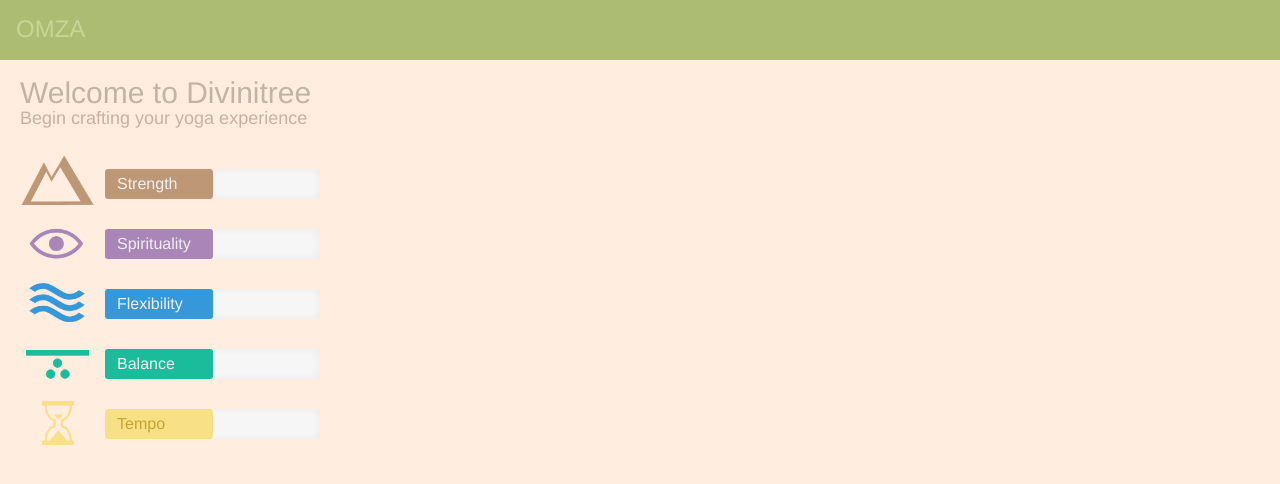
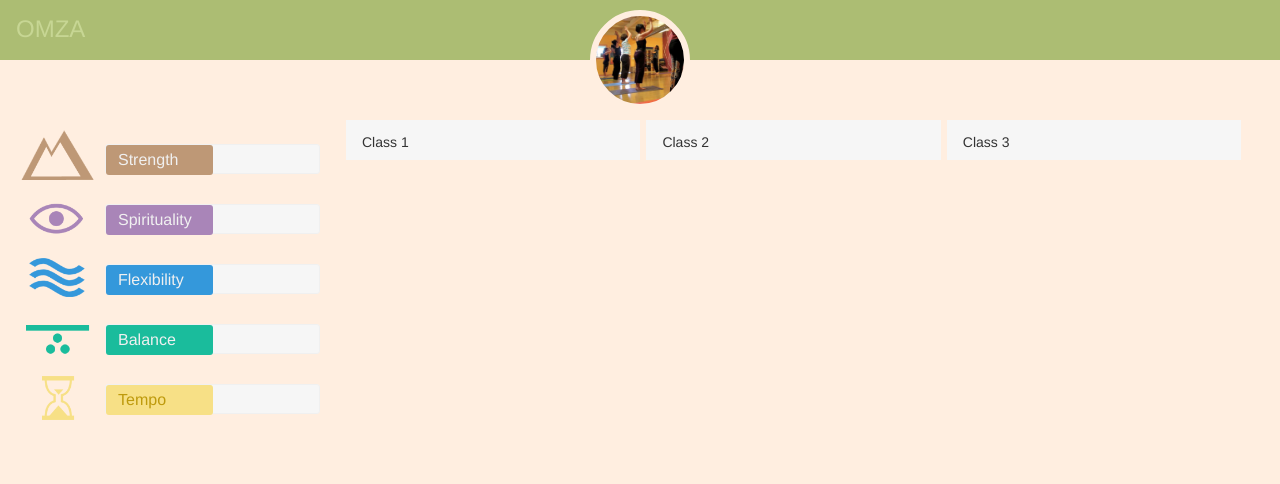
Before and after one commit to kespinola/omza, a PHP site: page / in a window 1280 px wide. Shown: the top 484 px of the page. Run offline with PHP 8.4, Linux system fonts and the light colour scheme; some libraries are stand-ins or nearby versions.

Commit message:
Start working on class list

```diff
--- a/css/main.css
+++ b/css/main.css
@@ -273,25 +273,79 @@ h1, h2, h3, h4 {
 .header {
   background-color: #acbd73;
   height: 60px;
-  padding: 12px 16px; }
+  padding: 12px 16px;
+  position: fixed;
+  top: 0;
+  width: 100%; }
 
 .logo {
   color: #c7d694;
   font-size: 24px; }
 
+.studio-img {
+  background-size: cover;
+  background-color: transparent;
+  /* Hardcode for now */
+  background-image: url(../img/divinitree.jpg);
+  border-radius: 50px;
+  border: 6px solid #ffeee0;
+  width: 100px;
+  height: 100px;
+  position: absolute;
+  top: 10px;
+  right: 50%;
+  margin-right: -50px; }
+
 .content {
-  padding: 16px 20px;
-  text-align: center; }
+  padding: 0 20px;
+  margin-top: 80px;
+  text-align: center;
+  white-space: nowrap;
+  position: relative;
+  max-width: 100%;
+  overflow: hidden; }
+
+.pane {
+  display: inline-block;
+  width: 100%;
+  white-space: normal;
+  margin-top: 40px; }
 
 .pane h1, .pane h2, .pane h3, .pane h4 {
   color: #C2B3A7;
   margin: 0; }
+
+.pane1 {
+  margin-top: 40px; }
 
 .pane1-head {
   margin-bottom: 16px; }
 
 .pane1 .btn-large {
   margin-top: 30px; }
+
+.pane2 {
+  width: 100%;
+  min-width: 100%;
+  text-align: left;
+  padding-right: 20px; }
+
+.class-list {
+  margin: 0;
+  padding: 0;
+  list-style: none; }
+  .class-list li {
+    list-style: none;
+    display: lock;
+    height: 40px;
+    padding: 12px 16px;
+    margin-left: 6px;
+    margin-bottom: 6px;
+    background: #f6f6f6;
+    box-sizing: border-box;
+    moz-box-sizing: border-box;
+    width: 100%;
+    max-width: 600px; }
 
 /**
  * SLIDERS
@@ -312,41 +366,35 @@ h1, h2, h3, h4 {
 
 .slider-strength .slider-i {
   background-color: #be9876; }
-
 .slider-strength .slider-img {
   background-image: url(../img/attr-strength.png); }
 
 .slider-spirit .slider-i {
   background-color: #a985b8; }
-
 .slider-spirit .slider-img {
   background-image: url(../img/attr-spirit.png); }
 
 .slider-flex .slider-i {
   background-color: #3498db; }
-
 .slider-flex .slider-img {
   background-image: url(../img/attr-flex.png); }
 
 .slider-balance .slider-i {
   background-color: #1abc9c; }
-
 .slider-balance .slider-img {
   background-image: url(../img/attr-balance.png); }
 
 .slider-tempo .slider-i {
   background-color: #f7e086; }
-
 .slider-tempo .slider-img {
   background-image: url(../img/attr-tempo.png); }
-
 .slider-tempo .slider-i .slider-l {
-  color: #C4A633; }
+  color: #be9a0d; }
 
 .slider-bg {
   background-color: #f6f6f6;
-  box-shadow: inset 0 0 8px rgba(0, 0, 0, 0.05);
   border-radius: 3px;
+  border: 1px solid #f0f0f0;
   height: 30px;
   margin-left: 85px;
   position: relative;
@@ -356,7 +404,8 @@ h1, h2, h3, h4 {
   border-radius: 3px;
   height: 30px;
   position: relative;
-  overflow: hidden; }
+  overflow: hidden;
+  max-width: 100%; }
 
 .slider-l {
   line-height: 30px;
@@ -374,11 +423,32 @@ h1, h2, h3, h4 {
  * Media Queries
  */
 @media only screen and (min-width: 720px) {
+  .content {
+    margin-top: 80px;
+    max-width: none; }
+
+  .pane {
+    width: auto;
+    float: left; }
+
   .pane1 {
-    width: 300px; }
+    width: 300px;
+    position: relative;
+    z-index: 6; }
 
   .pane1-head {
-    text-align: left; }
+    display: none; }
 
   .pane1 .btn-find {
-    display: none; } }
+    display: none; }
+
+  .pane2 {
+    position: absolute;
+    padding-left: 340px;
+    left: 0;
+    top: 0; } }
+@media only screen and (min-width: 1200px) {
+  .class-list li {
+    width: 32%;
+    max-width: none;
+    float: left; } }
--- a/css/main.scss
+++ b/css/main.scss
@@ -316,8 +316,9 @@ textarea {
 /******
  * OHMZA
  ******/
+$beige: #ffeee0;
 body {
-    background-color: #ffeee0;
+    background-color: $beige;
 }
 h1, h2, h3, h4 {
     font-family: 'Helvetica Neue', Helvetica, sans-serif;
@@ -352,24 +353,81 @@ $green: #c7d694;
     background-color: #acbd73;
     height: 60px;
     padding: 12px 16px;
+    position: fixed;
+    top: 0;
+    width: 100%;
 }
 .logo {
     color: #c7d694;
     font-size: 24px;
 }
+$studoWidth: 100px;
+.studio-img {
+    background-size: cover;
+    background-color: transparent;
+    /* Hardcode for now */
+    background-image: url(../img/divinitree.jpg);
+    border-radius: $studoWidth/2;
+    border: 6px solid $beige;
+    width: $studoWidth;
+    height: $studoWidth;
+    position: absolute;
+    top: 10px;
+    right: 50%;
+    margin-right: -$studoWidth/2;
+}
 .content {
-    padding: 16px 20px;
+    padding: 0 20px;
+    margin-top: 80px;
     text-align: center;
+    white-space: nowrap;
+    position: relative;
+    max-width: 100%;
+    overflow: hidden;
+}
+.pane {
+    display: inline-block;
+    width: 100%;
+    white-space: normal;
+    margin-top: 40px;
 }
 .pane h1, .pane h2, .pane h3, .pane h4 {
     color: #C2B3A7;
     margin: 0;
+}
+.pane1 {
+    margin-top: 40px;
 }
 .pane1-head {
     margin-bottom: 16px;
 }
 .pane1 .btn-large {
     margin-top: 30px;
+}
+.pane2 {
+    width: 100%;
+    min-width: 100%;
+    text-align: left;
+    padding-right: 20px;
+}
+
+.class-list {
+    margin: 0;
+    padding: 0;
+    list-style: none;
+    li {
+        list-style: none;
+        display: lock;
+        height: 40px;
+        padding: 12px 16px;
+        margin-left: 6px;
+        margin-bottom: 6px;
+        background: #f6f6f6;
+        box-sizing: border-box;
+        moz-box-sizing: border-box;
+        width: 100%;
+        max-width: 600px;
+    }
 }
 
 /**
@@ -389,43 +447,53 @@ $green: #c7d694;
     background-color: transparent;
     background-size: contain;
 }
-.slider-strength .slider-i {
+.slider-strength {
+    .slider-i {
         background-color: #be9876;
     }
-.slider-strength .slider-img {
+    .slider-img {
         background-image: url(../img/attr-strength.png);
     }
-.slider-spirit .slider-i {
+}
+.slider-spirit {
+    .slider-i {
         background-color: #a985b8;
     }
-.slider-spirit .slider-img {
+    .slider-img {
         background-image: url(../img/attr-spirit.png);
     }
-.slider-flex .slider-i {
+}
+.slider-flex {
+    .slider-i {
         background-color: #3498db;
     }
-.slider-flex .slider-img {
+    .slider-img {
         background-image: url(../img/attr-flex.png);
     }
-.slider-balance .slider-i {
+}
+.slider-balance {
+    .slider-i {
         background-color: #1abc9c;
     }
-.slider-balance .slider-img {
+    .slider-img {
         background-image: url(../img/attr-balance.png);
     }
-.slider-tempo .slider-i {
+}
+.slider-tempo {
+    .slider-i {
         background-color: #f7e086;
     }
-.slider-tempo .slider-img {
+    .slider-img {
         background-image: url(../img/attr-tempo.png);
     }
-.slider-tempo .slider-i .slider-l {
-    color: #C4A633;
+    .slider-i .slider-l {
+        color: darken(#f7e086, 35%);
+    }
 }
 .slider-bg {
     background-color: #f6f6f6;
-    box-shadow: inset 0 0 8px rgba(0,0,0,0.05);
     border-radius: 3px;
+    border: 1px solid #f0f0f0;
     height: 30px;
     margin-left: 85px;
     position: relative;
@@ -436,6 +504,7 @@ $green: #c7d694;
     height: 30px;
     position: relative;
     overflow: hidden;
+    max-width: 100%;
 }
 .slider-l {
     line-height: 30px;
@@ -453,14 +522,40 @@ $green: #c7d694;
 /**
  * Media Queries
  */
+$leftWidth: 300px;
+$panePadding: 20px;
  @media only screen and (min-width: 720px) {
+    .content {
+        margin-top: 80px;
+        max-width: none;
+    }
+    .pane {
+        width: auto;
+        float: left;
+    }
     .pane1 {
-        width: 300px;
+        width: $leftWidth;
+        position: relative;
+        z-index: 6;
     }
     .pane1-head {
-        text-align: left;
+        display: none;
     }
     .pane1 .btn-find {
         display: none;
     }
+    .pane2 {
+        position: absolute;
+        padding-left: $leftWidth + $panePadding * 2;
+        left: 0;
+        top: 0;
     }
+}
+
+@media only screen and (min-width: 1200px) {
+    .class-list li {
+        width: 32%;
+        max-width: none;
+        float: left;
+    }
+}
--- a/index.html
+++ b/index.html
@@ -26,6 +26,7 @@
         <div class="wrapper">
             <div class="header">
                 <div class="logo">OMZA</div>
+                <div class="studio-img"></div>
             </div>
             <div class="content">
 
@@ -85,7 +86,11 @@
 
                 <!-- Class List -->
                 <div class="pane pane2">
-
+                    <ul class="class-list">
+                        <li data-id="iphone">Class 1</li>
+                        <li data-id="android">Class 2</li>
+                        <li data-id="winmo">Class 3</li>
+                    </ul>
                 </div>
 
                 <!-- Class View -->
@@ -96,7 +101,6 @@
         </div>
 
         <script src="http://ajax.googleapis.com/ajax/libs/jquery/2.0.3/jquery.min.js"></script>
-        <script src="js/bootstrap.min.js"></script>
         <script src="js/plugins.js"></script>
         <script src="js/main.js"></script>
     </body>
--- a/js/main.js
+++ b/js/main.js
@@ -20,17 +20,17 @@
 			}
 			$this.data('omza-slider', 1);
 
-			function sliderUpdate(value) {
-				var width = $bg.width();
-				value = Math.max(0, Math.min(value, width));
-				$inner.css('width', value);
-				$inner.data('pct', value/width);
+			function sliderUpdate(pct) {
+				pct = Math.max(0, Math.min(pct, 100));
+				$inner.css('width', pct+'%');
+				$inner.data('pct', pct);
 			}
 
 			function slideMousemove(e) {
+				var width = $bg.width();
 				var left = $inner.offset().left;
 				var fill = e.pageX - left;
-				sliderUpdate(fill);
+				sliderUpdate(fill*100/width);
 				e.stopPropagation();
 			}
 
@@ -45,7 +45,7 @@
 			});
 
 			var initial = $this.data('pct') !== undefined ? (+$this.data('pct')) : 50;
-			sliderUpdate(initial/100 * $bg.width());
+			sliderUpdate(initial);
 
 			return this;
 		}
```
Also changed, not shown: img/divinitree.jpg (added). Lines whose indentation alone changed are shown as unchanged.
